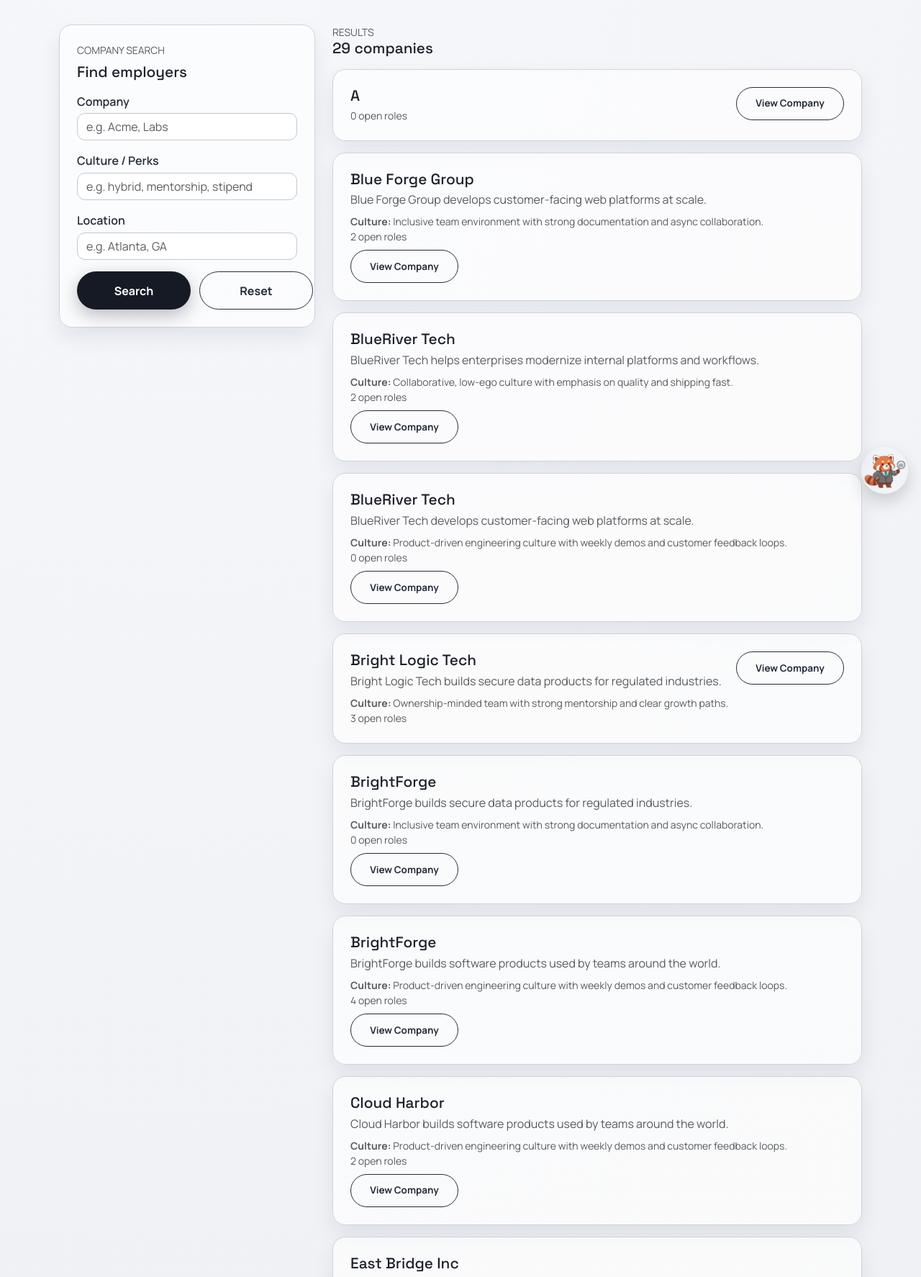
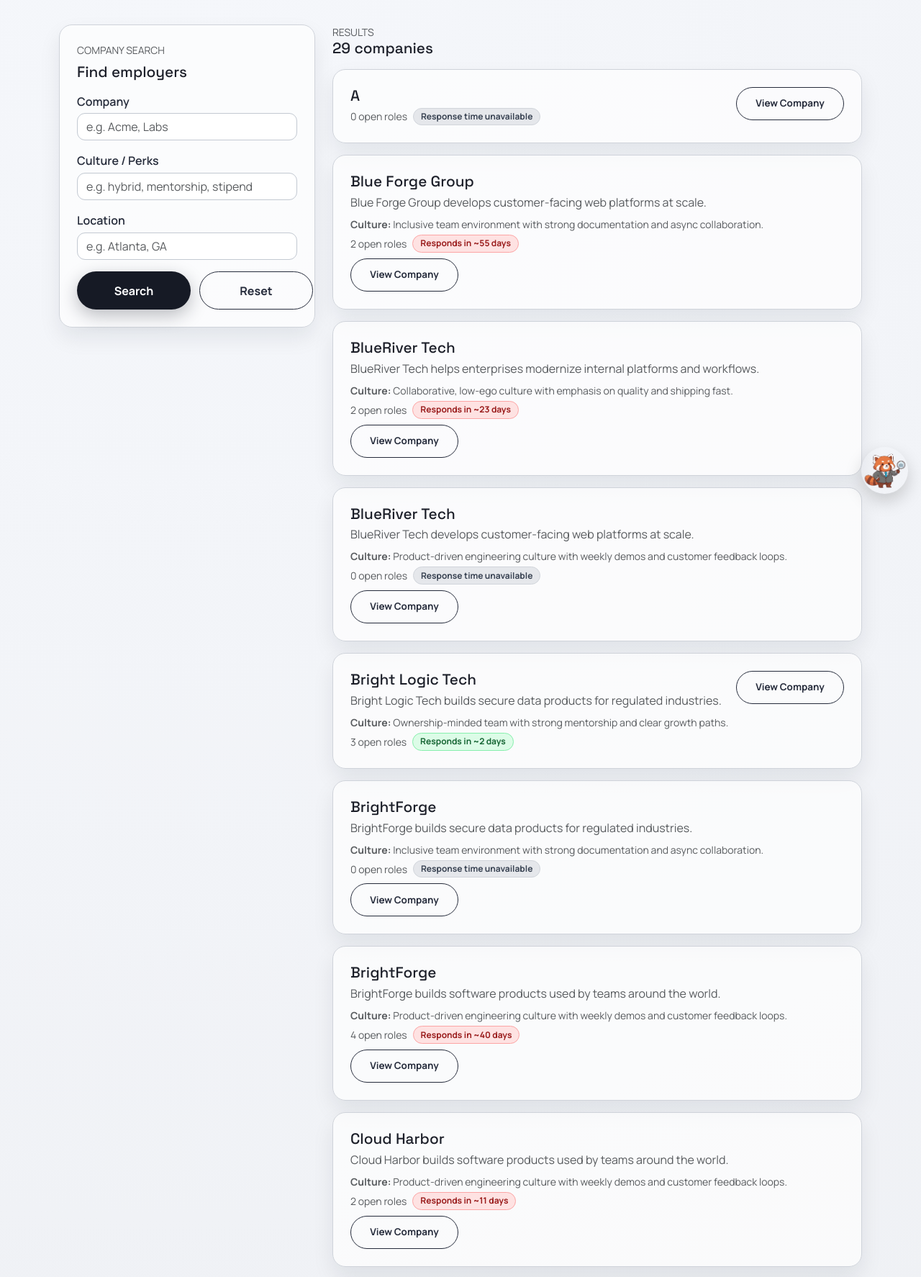
Before and after one commit to Runningbird20/Project-2, a Django app: page /accounts/companies/ in a window 1280 px wide. Shown: the part 90-1864 px from the top of the page at 72% size. Run offline with Django 5.2, Linux system fonts and the light colour scheme; a user stored in the database is signed in; data comes from the database, SQL or seed files in the repository; both versions use the stored data as it was after the commit; some libraries are stand-ins or nearby versions.

Commit message:
SLA response time badge works

```diff
--- a/accounts/templates/accounts/company_search.html
+++ b/accounts/templates/accounts/company_search.html
@@ -49,7 +49,14 @@
                     {% if company.company_culture %}
                       <div class="small text-muted"><b>Culture:</b> {{ company.company_culture|truncatewords:20 }}</div>
                     {% endif %}
-                    <div class="small text-muted">{{ company.open_roles_count }} open role{{ company.open_roles_count|pluralize }}</div>
+                    <div class="d-flex align-items-center flex-wrap gap-2 mt-1">
+                      <div class="small text-muted mb-0">{{ company.open_roles_count }} open role{{ company.open_roles_count|pluralize }}</div>
+                      {% if company.response_sla %}
+                        <span class="sla-badge {{ company.response_sla.css_class }}">
+                          {{ company.response_sla.label }}
+                        </span>
+                      {% endif %}
+                    </div>
                   </div>
                   <div class="text-end">
                     <a class="secondary-btn candidate-action-btn" href="{% url 'accounts.company_profile' company.user.username %}">
--- a/accounts/views.py
+++ b/accounts/views.py
@@ -27,6 +27,7 @@ from django.core.mail import EmailMessage
 from map.services import OfficeLocationGeocodingError, geocode_office_address
 from project2.skills import COMMON_SKILLS
 from interviews.services import build_skill_badges_for_applicant
+from apply.models import Application
 
 from .forms import CompanyProfileForm, CustomErrorList, ProfileEditForm, SignupWithProfileForm
 from .models import Profile, SavedCandidateSearch
@@ -62,6 +63,67 @@ def _is_applicant(user):
         user=user,
         account_type=Profile.AccountType.APPLICANT,
     ).exists()
+
+
+def _format_response_time_window(avg_hours):
+    if avg_hours < 24:
+        rounded_hours = max(1, int(round(avg_hours)))
+        label = "hour" if rounded_hours == 1 else "hours"
+        return f"~{rounded_hours} {label}"
+    rounded_days = max(1, int(round(avg_hours / 24)))
+    label = "day" if rounded_days == 1 else "days"
+    return f"~{rounded_days} {label}"
+
+
+def _response_sla_tone(avg_hours):
+    if avg_hours < 49:
+        return "green"
+    if avg_hours > 7 * 24:
+        return "red"
+    return "yellow"
+
+
+def _build_response_sla(avg_hours):
+    if avg_hours is None:
+        return {
+            "label": "Response time unavailable",
+            "css_class": "is-neutral",
+            "hours": None,
+        }
+    return {
+        "label": f"Responds in {_format_response_time_window(avg_hours)}",
+        "css_class": f"is-{_response_sla_tone(avg_hours)}",
+        "hours": round(avg_hours, 1),
+    }
+
+
+def _build_response_sla_by_employer_ids(employer_ids):
+    owner_ids = [owner_id for owner_id in employer_ids if owner_id]
+    if not owner_ids:
+        return {}
+
+    aggregates = {owner_id: {"total_hours": 0.0, "count": 0} for owner_id in owner_ids}
+    response_rows = Application.objects.filter(
+        job__owner_id__in=owner_ids,
+        responded_at__isnull=False,
+    ).values_list("job__owner_id", "applied_at", "responded_at")
+
+    for owner_id, applied_at, responded_at in response_rows:
+        if not applied_at or not responded_at or responded_at < applied_at:
+            continue
+        delta_hours = (responded_at - applied_at).total_seconds() / 3600
+        bucket = aggregates[owner_id]
+        bucket["total_hours"] += delta_hours
+        bucket["count"] += 1
+
+    sla_by_owner = {}
+    for owner_id in owner_ids:
+        bucket = aggregates[owner_id]
+        avg_hours = None
+        if bucket["count"] > 0:
+            avg_hours = bucket["total_hours"] / bucket["count"]
+        sla_by_owner[owner_id] = _build_response_sla(avg_hours)
+    return sla_by_owner
 
 
 superuser_required = user_passes_test(lambda u: u.is_authenticated and u.is_superuser)
@@ -568,6 +630,7 @@ def company_profile(request, username):
         .order_by("-created_at")
     )
     perks = [perk.strip() for perk in (profile.company_perks or "").splitlines() if perk.strip()]
+    response_sla = _build_response_sla_by_employer_ids([company_user.id]).get(company_user.id)
 
     return render(
         request,
@@ -580,6 +643,7 @@ def company_profile(request, username):
                 "is_owner": is_owner,
                 "perks": perks,
                 "office_jobs": office_jobs,
+                "response_sla": response_sla,
             }
         },
     )
@@ -619,8 +683,11 @@ def company_search(request):
         )
 
     companies = list(qs.distinct())
+    company_user_ids = [company_profile.user_id for company_profile in companies]
+    response_sla_by_owner = _build_response_sla_by_employer_ids(company_user_ids)
     for company_profile in companies:
         company_profile.open_roles_count = JobPost.objects.filter(owner=company_profile.user).count()
+        company_profile.response_sla = response_sla_by_owner.get(company_profile.user_id)
 
     return render(
         request,
--- a/project2/static/css/style.css
+++ b/project2/static/css/style.css
@@ -1655,6 +1655,68 @@ html.dark-mode .endorsement-tooltip.bs-tooltip-auto[data-popper-placement^="left
 html.dark-mode .endorsement-tooltip.bs-tooltip-end .tooltip-arrow::before,
 html.dark-mode .endorsement-tooltip.bs-tooltip-auto[data-popper-placement^="right"] .tooltip-arrow::before {
   border-right-color: #21344f;
+}
+
+.sla-badge {
+  display: inline-flex;
+  align-items: center;
+  justify-content: center;
+  text-align: center;
+  border-radius: 999px;
+  border: 1px solid transparent;
+  padding: 0.26rem 0.62rem;
+  font-size: 0.75rem;
+  font-weight: 700;
+  line-height: 1.2;
+  white-space: nowrap;
+}
+
+.sla-badge.is-green {
+  background: #dcfce7;
+  color: #166534;
+  border-color: #86efac;
+}
+
+.sla-badge.is-yellow {
+  background: #fef9c3;
+  color: #854d0e;
+  border-color: #fde047;
+}
+
+.sla-badge.is-red {
+  background: #fee2e2;
+  color: #991b1b;
+  border-color: #fca5a5;
+}
+
+.sla-badge.is-neutral {
+  background: #e5e7eb;
+  color: #374151;
+  border-color: #d1d5db;
+}
+
+html.dark-mode .sla-badge.is-green {
+  background: rgba(20, 83, 45, 0.35);
+  color: #c7f9cc;
+  border-color: #3f8f67;
+}
+
+html.dark-mode .sla-badge.is-yellow {
+  background: rgba(133, 77, 14, 0.35);
+  color: #fde68a;
+  border-color: #b45309;
+}
+
+html.dark-mode .sla-badge.is-red {
+  background: rgba(153, 27, 27, 0.35);
+  color: #fecaca;
+  border-color: #b91c1c;
+}
+
+html.dark-mode .sla-badge.is-neutral {
+  background: rgba(55, 65, 81, 0.45);
+  color: #e5e7eb;
+  border-color: #6b7280;
 }
 
 .offer-compare-panel {
```
Also changed, not shown: accounts/templates/accounts/company_profile.html (+7 -0 lines), accounts/tests_company_profile_search.py (+54 -2 lines), seed_demo_data.py (+89 -10 lines), db.sqlite3.
